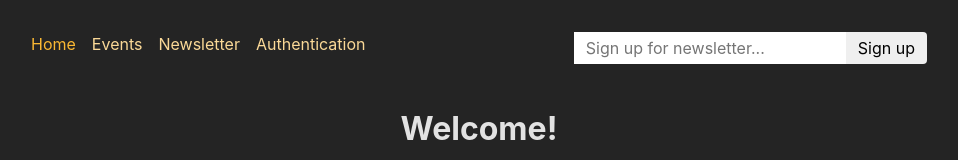
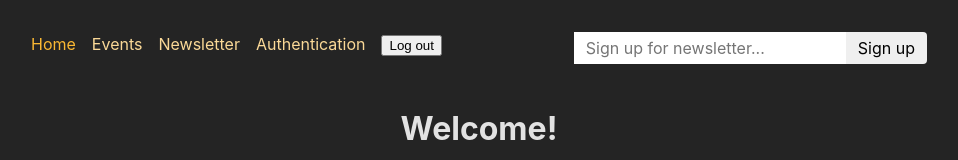
Before and after one commit to VihangaFTW/React-Authentication-Webpage, a React (Create React App) app in the folder frontend/: page / in a window 1280 px wide. Shown: the top 160 px of the page, without its empty margins (161-1119 px from the left). Built offline with nearby package versions, Linux system fonts and the light colour scheme.

Commit message:
Added logout functionality

```diff
--- a/frontend/src/App.js
+++ b/frontend/src/App.js
@@ -15,6 +15,7 @@ import { action as manipulateEventAction } from "./components/EventForm";
 import NewsletterPage, { action as newsletterAction } from "./pages/Newsletter";
 import AuthenticationPage from "./pages/Authentication";
 import { action as authAction } from "./pages/Authentication";
+import { action as logoutAction } from "./pages/Logout";
 
 const router = createBrowserRouter([
   {
@@ -62,6 +63,10 @@ const router = createBrowserRouter([
         element: <NewsletterPage />,
         action: newsletterAction,
       },
+      {
+        path: "/logout",
+        action: logoutAction,
+      },
     ],
   },
 ]);
--- a/frontend/src/components/MainNavigation.js
+++ b/frontend/src/components/MainNavigation.js
@@ -1,7 +1,7 @@
-import { NavLink } from 'react-router-dom';
+import { NavLink, Form } from "react-router-dom";
 
-import classes from './MainNavigation.module.css';
-import NewsletterSignup from './NewsletterSignup';
+import classes from "./MainNavigation.module.css";
+import NewsletterSignup from "./NewsletterSignup";
 
 function MainNavigation() {
   return (
@@ -49,6 +49,11 @@ function MainNavigation() {
               Authentication
             </NavLink>
           </li>
+          <li>
+            <Form action="/logout" method="POST">
+              <button>Log out</button>
+            </Form>
+          </li>
         </ul>
       </nav>
       <NewsletterSignup />
--- /dev/null
+++ b/frontend/src/pages/Logout.js
@@ -0,0 +1,6 @@
+import { redirect } from "react-router-dom";
+
+export function action() {
+  localStorage.removeItem("token");
+  return redirect("/");
+}
```
Also changed, not shown: 1 other file (tests, documents, lock files or other folders).
